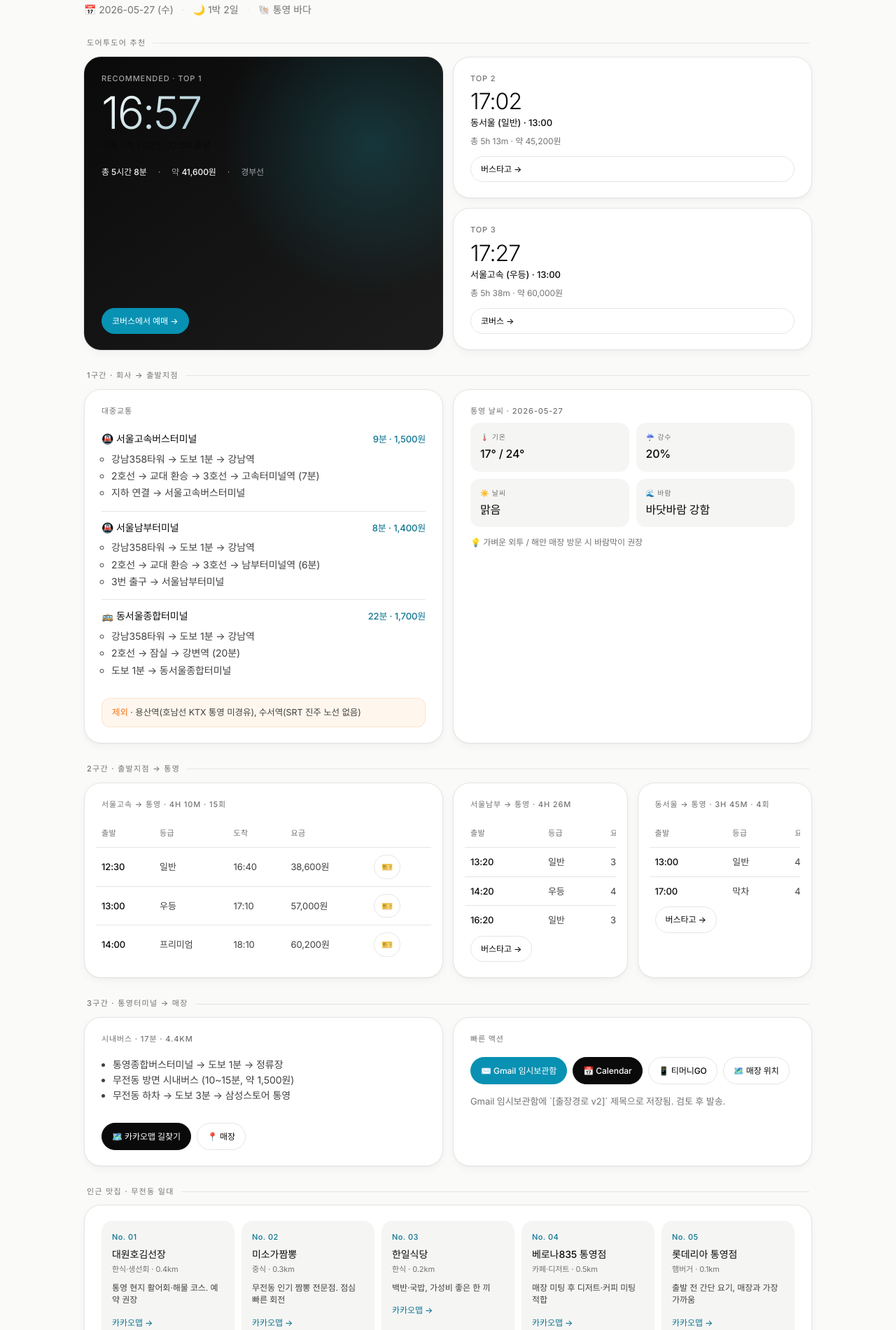
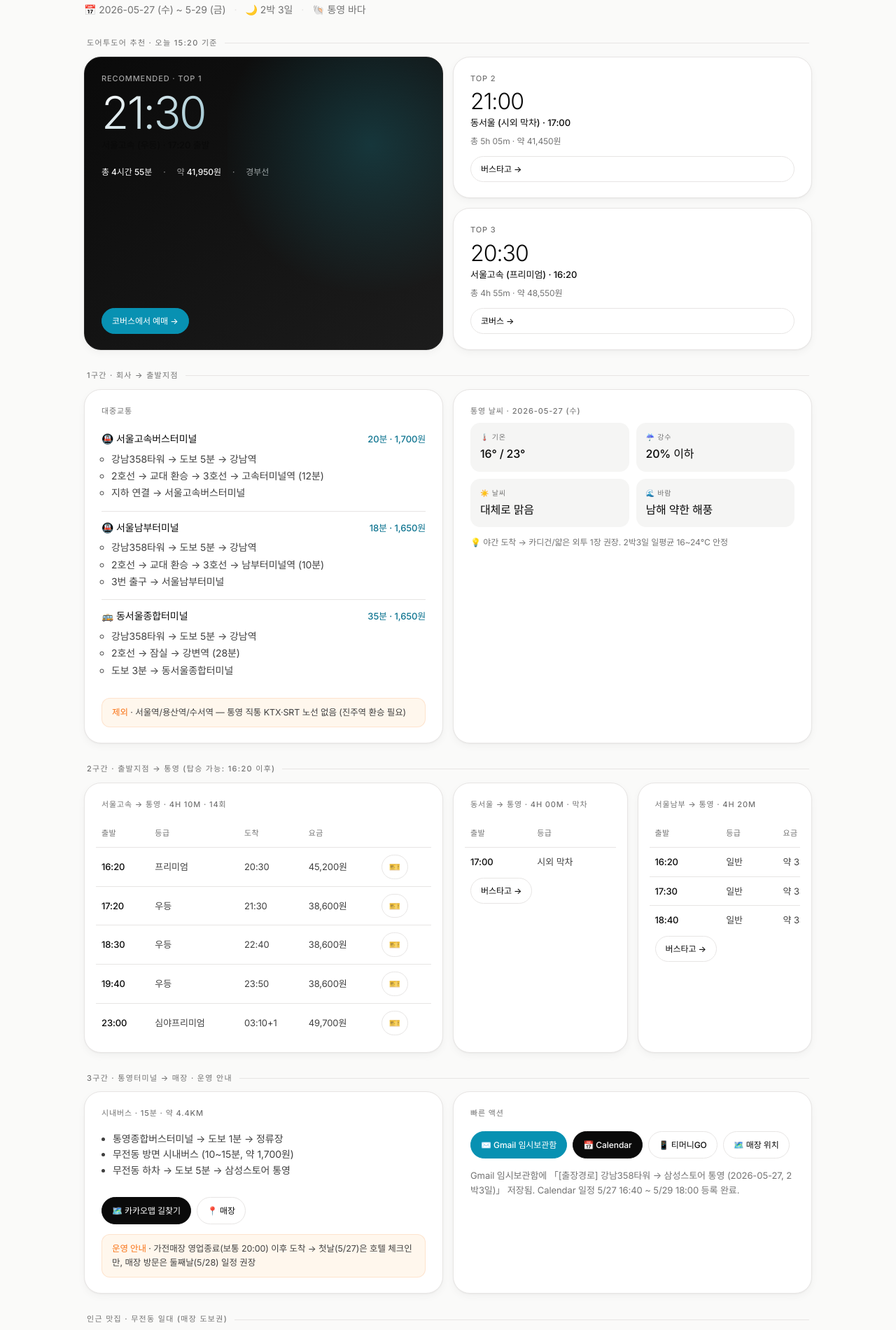
Before and after one commit to samsungsales445/trip-route-demo, a plain HTML site: page docs/index.html in a window 1280 px wide. Shown: the part 176-2076 px from the top of the page at 70% size. Drawn offline with Linux system fonts and the light colour scheme; a web font is replaced by a local one.

Commit message:
Update: 강남358타워 → 삼성스토어 통영 (2026-05-27, 2박3일)

```diff
--- a/docs/index.html
+++ b/docs/index.html
@@ -4,7 +4,7 @@
 <meta charset="UTF-8" />
 <meta name="viewport" content="width=device-width, initial-scale=1.0" />
 <title>출장경로 · 강남358타워 → 삼성스토어 통영</title>
-<meta name="description" content="2026-05-27 강남358타워에서 삼성스토어 통영 가는 도어투도어 출장 경로 (1박2일)" />
+<meta name="description" content="2026-05-27 강남358타워에서 삼성스토어 통영 가는 도어투도어 출장 경로 (2박3일)" />
 <meta name="theme-color" content="#0a0a0a" />
 <link rel="manifest" href="manifest.json" />
 <link rel="icon" type="image/png" sizes="32x32" href="favicon-32.png" />
@@ -479,28 +479,28 @@
     <div class="eyebrow">출장 경로</div>
     <h1>강남358타워<br/><span class="light">→ 삼성스토어 통영</span></h1>
     <div class="meta">
-      <span>📅 2026-05-27 (수)</span>
+      <span>📅 2026-05-27 (수) ~ 5-29 (금)</span>
       <span class="sep">·</span>
-      <span>🌙 1박 2일</span>
+      <span>🌙 2박 3일</span>
       <span class="sep">·</span>
       <span>🐚 통영 바다</span>
     </div>
   </header>
 
   <!-- ROW 1: TOP 3 -->
-  <div class="section-label">도어투도어 추천</div>
+  <div class="section-label">도어투도어 추천 · 오늘 15:20 기준</div>
   <div class="bento">
 
     <!-- TOP 1 — Hero -->
     <article class="card hero b-2x2">
       <div>
         <div class="label">Recommended · TOP 1</div>
-        <div class="number">16:57</div>
-        <h3>서울고속 (일반) · 12:30 출발</h3>
+        <div class="number">21:30</div>
+        <h3>서울고속 (우등) · 17:20 출발</h3>
         <div class="specs">
-          <span><strong>총 5시간 8분</strong></span>
+          <span><strong>총 4시간 55분</strong></span>
           <span>·</span>
-          <span>약 <strong>41,600원</strong></span>
+          <span>약 <strong>41,950원</strong></span>
           <span>·</span>
           <span>경부선</span>
         </div>
@@ -511,18 +511,18 @@
     <!-- TOP 2 -->
     <article class="card top-sm b-2">
       <div class="label">TOP 2</div>
-      <div class="number">17:02</div>
-      <h3>동서울 (일반) · 13:00</h3>
-      <div class="specs">총 5h 13m · 약 45,200원</div>
+      <div class="number">21:00</div>
+      <h3>동서울 (시외 막차) · 17:00</h3>
+      <div class="specs">총 5h 05m · 약 41,450원</div>
       <a class="btn ghost" href="https://www.bustago.or.kr/" target="_blank" rel="noopener">버스타고 →</a>
     </article>
 
     <!-- TOP 3 -->
     <article class="card top-sm b-2">
       <div class="label">TOP 3</div>
-      <div class="number">17:27</div>
-      <h3>서울고속 (우등) · 13:00</h3>
-      <div class="specs">총 5h 38m · 약 60,000원</div>
+      <div class="number">20:30</div>
+      <h3>서울고속 (프리미엄) · 16:20</h3>
+      <div class="specs">총 4h 55m · 약 48,550원</div>
       <a class="btn ghost" href="https://www.kobus.co.kr/" target="_blank" rel="noopener">코버스 →</a>
     </article>
 
@@ -538,92 +538,93 @@
         <li class="leg-item">
           <div class="head">
             <span class="name">🚇 서울고속버스터미널</span>
-            <span class="time">9분 · 1,500원</span>
+            <span class="time">20분 · 1,700원</span>
           </div>
           <ul class="steps">
-            <li>강남358타워 → 도보 1분 → 강남역</li>
-            <li>2호선 → 교대 환승 → 3호선 → 고속터미널역 (7분)</li>
+            <li>강남358타워 → 도보 5분 → 강남역</li>
+            <li>2호선 → 교대 환승 → 3호선 → 고속터미널역 (12분)</li>
             <li>지하 연결 → 서울고속버스터미널</li>
           </ul>
         </li>
         <li class="leg-item">
           <div class="head">
             <span class="name">🚇 서울남부터미널</span>
-            <span class="time">8분 · 1,400원</span>
+            <span class="time">18분 · 1,650원</span>
           </div>
           <ul class="steps">
-            <li>강남358타워 → 도보 1분 → 강남역</li>
-            <li>2호선 → 교대 환승 → 3호선 → 남부터미널역 (6분)</li>
+            <li>강남358타워 → 도보 5분 → 강남역</li>
+            <li>2호선 → 교대 환승 → 3호선 → 남부터미널역 (10분)</li>
             <li>3번 출구 → 서울남부터미널</li>
           </ul>
         </li>
         <li class="leg-item">
           <div class="head">
             <span class="name">🚌 동서울종합터미널</span>
-            <span class="time">22분 · 1,700원</span>
+            <span class="time">35분 · 1,650원</span>
           </div>
           <ul class="steps">
-            <li>강남358타워 → 도보 1분 → 강남역</li>
-            <li>2호선 → 잠실 → 강변역 (20분)</li>
-            <li>도보 1분 → 동서울종합터미널</li>
+            <li>강남358타워 → 도보 5분 → 강남역</li>
+            <li>2호선 → 잠실 → 강변역 (28분)</li>
+            <li>도보 3분 → 동서울종합터미널</li>
           </ul>
         </li>
       </ul>
       <div class="note">
-        <strong>제외</strong> · 용산역(호남선 KTX 통영 미경유), 수서역(SRT 진주 노선 없음)
+        <strong>제외</strong> · 서울역/용산역/수서역 — 통영 직통 KTX·SRT 노선 없음 (진주역 환승 필요)
       </div>
     </article>
 
     <!-- 날씨 -->
     <article class="card b-2">
-      <div class="label">통영 날씨 · 2026-05-27</div>
+      <div class="label">통영 날씨 · 2026-05-27 (수)</div>
       <div class="weather-grid">
-        <div class="w-cell"><div class="label">🌡️ 기온</div><div class="value">17° / 24°</div></div>
-        <div class="w-cell"><div class="label">☔ 강수</div><div class="value">20%</div></div>
-        <div class="w-cell"><div class="label">☀️ 날씨</div><div class="value">맑음</div></div>
-        <div class="w-cell"><div class="label">🌊 바람</div><div class="value">바닷바람 강함</div></div>
+        <div class="w-cell"><div class="label">🌡️ 기온</div><div class="value">16° / 23°</div></div>
+        <div class="w-cell"><div class="label">☔ 강수</div><div class="value">20% 이하</div></div>
+        <div class="w-cell"><div class="label">☀️ 날씨</div><div class="value">대체로 맑음</div></div>
+        <div class="w-cell"><div class="label">🌊 바람</div><div class="value">남해 약한 해풍</div></div>
       </div>
-      <div class="w-tip">💡 가벼운 외투 / 해안 매장 방문 시 바람막이 권장</div>
+      <div class="w-tip">💡 야간 도착 → 카디건/얇은 외투 1장 권장. 2박3일 일평균 16~24℃ 안정</div>
     </article>
 
   </div>
 
   <!-- ROW 3: 2구간 -->
-  <div class="section-label">2구간 · 출발지점 → 통영</div>
+  <div class="section-label">2구간 · 출발지점 → 통영 (탑승 가능: 16:20 이후)</div>
   <div class="bento">
 
     <article class="card b-2">
-      <div class="label">서울고속 → 통영 · 4h 10m · 15회</div>
+      <div class="label">서울고속 → 통영 · 4h 10m · 14회</div>
       <div class="tbl-wrap"><table>
         <thead><tr><th>출발</th><th>등급</th><th>도착</th><th>요금</th><th></th></tr></thead>
         <tbody>
-          <tr><td>12:30</td><td>일반</td><td>16:40</td><td>38,600원</td><td><a class="btn ghost icon" href="https://www.kobus.co.kr/" target="_blank" rel="noopener">🎫</a></td></tr>
-          <tr><td>13:00</td><td>우등</td><td>17:10</td><td>57,000원</td><td><a class="btn ghost icon" href="https://www.kobus.co.kr/" target="_blank" rel="noopener">🎫</a></td></tr>
-          <tr><td>14:00</td><td>프리미엄</td><td>18:10</td><td>60,200원</td><td><a class="btn ghost icon" href="https://www.kobus.co.kr/" target="_blank" rel="noopener">🎫</a></td></tr>
+          <tr><td>16:20</td><td>프리미엄</td><td>20:30</td><td>45,200원</td><td><a class="btn ghost icon" href="https://www.kobus.co.kr/" target="_blank" rel="noopener">🎫</a></td></tr>
+          <tr><td>17:20</td><td>우등</td><td>21:30</td><td>38,600원</td><td><a class="btn ghost icon" href="https://www.kobus.co.kr/" target="_blank" rel="noopener">🎫</a></td></tr>
+          <tr><td>18:30</td><td>우등</td><td>22:40</td><td>38,600원</td><td><a class="btn ghost icon" href="https://www.kobus.co.kr/" target="_blank" rel="noopener">🎫</a></td></tr>
+          <tr><td>19:40</td><td>우등</td><td>23:50</td><td>38,600원</td><td><a class="btn ghost icon" href="https://www.kobus.co.kr/" target="_blank" rel="noopener">🎫</a></td></tr>
+          <tr><td>23:00</td><td>심야프리미엄</td><td>03:10+1</td><td>49,700원</td><td><a class="btn ghost icon" href="https://www.kobus.co.kr/" target="_blank" rel="noopener">🎫</a></td></tr>
         </tbody>
       </table></div>
     </article>
 
     <article class="card b-1">
-      <div class="label">서울남부 → 통영 · 4h 26m</div>
+      <div class="label">동서울 → 통영 · 4h 00m · 막차</div>
       <div class="tbl-wrap"><table>
         <thead><tr><th>출발</th><th>등급</th><th>요금</th></tr></thead>
         <tbody>
-          <tr><td>13:20</td><td>일반</td><td>33,000원</td></tr>
-          <tr><td>14:20</td><td>우등</td><td>43,000원</td></tr>
-          <tr><td>16:20</td><td>일반</td><td>33,000원</td></tr>
+          <tr><td>17:00</td><td>시외 막차</td><td>38,100원</td></tr>
         </tbody>
       </table></div>
       <a class="btn ghost" style="margin-top:10px;align-self:flex-start;" href="https://www.bustago.or.kr/" target="_blank" rel="noopener">버스타고 →</a>
     </article>
 
     <article class="card b-1">
-      <div class="label">동서울 → 통영 · 3h 45m · 4회</div>
+      <div class="label">서울남부 → 통영 · 4h 20m</div>
       <div class="tbl-wrap"><table>
         <thead><tr><th>출발</th><th>등급</th><th>요금</th></tr></thead>
         <tbody>
-          <tr><td>13:00</td><td>일반</td><td>42,000원</td></tr>
-          <tr><td>17:00</td><td>막차</td><td>42,000원</td></tr>
+          <tr><td>16:20</td><td>일반</td><td>약 33,000원</td></tr>
+          <tr><td>17:30</td><td>일반</td><td>약 33,000원</td></tr>
+          <tr><td>18:40</td><td>일반</td><td>약 33,000원</td></tr>
         </tbody>
       </table></div>
       <a class="btn ghost" style="margin-top:10px;align-self:flex-start;" href="https://www.bustago.or.kr/" target="_blank" rel="noopener">버스타고 →</a>
@@ -632,19 +633,22 @@
   </div>
 
   <!-- ROW 4: 3구간 + 빠른 액션 -->
-  <div class="section-label">3구간 · 통영터미널 → 매장</div>
+  <div class="section-label">3구간 · 통영터미널 → 매장 · 운영 안내</div>
   <div class="bento">
 
     <article class="card b-2">
-      <div class="label">시내버스 · 17분 · 4.4km</div>
+      <div class="label">시내버스 · 15분 · 약 4.4km</div>
       <ul class="steps" style="margin-top:8px; font-size:13px; color:var(--ink-2); padding-left:16px;">
         <li>통영종합버스터미널 → 도보 1분 → 정류장</li>
-        <li>무전동 방면 시내버스 (10~15분, 약 1,500원)</li>
-        <li>무전동 하차 → 도보 3분 → 삼성스토어 통영</li>
+        <li>무전동 방면 시내버스 (10~15분, 약 1,700원)</li>
+        <li>무전동 하차 → 도보 5분 → 삼성스토어 통영</li>
       </ul>
       <div class="quick" style="margin-top:14px;">
         <a class="btn" href="https://map.kakao.com/?sName=통영종합버스터미널&eName=삼성스토어%20통영" target="_blank" rel="noopener">🗺️ 카카오맵 길찾기</a>
         <a class="btn ghost" href="https://map.kakao.com/link/to/삼성스토어%20통영,34.86029522870429,128.42678617831243" target="_blank" rel="noopener">📍 매장</a>
+      </div>
+      <div class="note" style="margin-top:14px;">
+        <strong>운영 안내</strong> · 가전매장 영업종료(보통 20:00) 이후 도착 → 첫날(5/27)은 호텔 체크인만, 매장 방문은 둘째날(5/28) 일정 권장
       </div>
     </article>
 
@@ -657,14 +661,14 @@
         <a class="btn ghost" href="https://map.kakao.com/?q=삼성스토어%20통영" target="_blank" rel="noopener">🗺️ 매장 위치</a>
       </div>
       <p class="muted" style="margin-top:14px;">
-        Gmail 임시보관함에 `[출장경로 v2]` 제목으로 저장됨. 검토 후 발송.
+        Gmail 임시보관함에 「[출장경로] 강남358타워 → 삼성스토어 통영 (2026-05-27, 2박3일)」 저장됨. Calendar 일정 5/27 16:40 ~ 5/29 18:00 등록 완료.
       </p>
     </article>
 
   </div>
 
   <!-- ROW 5: 맛집 -->
-  <div class="section-label">인근 맛집 · 무전동 일대</div>
+  <div class="section-label">인근 맛집 · 무전동 일대 (매장 도보권)</div>
   <div class="bento">
     <article class="card b-4">
       <div class="rest-grid">
@@ -705,7 +709,7 @@
           <div class="rank">No. 05</div>
           <div class="name">롯데리아 통영점</div>
           <div class="cat">햄버거 · 0.1km</div>
-          <div class="desc">출발 전 간단 요기, 매장과 가장 가까움</div>
+          <div class="desc">매장 옆 롯데마트 1층, 빠른 식사</div>
           <a class="link" href="https://map.kakao.com/?q=롯데리아%20롯데마트통영점" target="_blank" rel="noopener">카카오맵 →</a>
         </div>
 
@@ -714,47 +718,47 @@
   </div>
 
   <!-- ROW 6: 호텔 -->
-  <div class="section-label">인근 호텔 · 1박 70k~100k</div>
+  <div class="section-label">인근 호텔 · 2박 합산 140k~165k (1박 70k~82k)</div>
   <div class="bento">
 
     <article class="hotel-card b-1" style="grid-column: span 2;">
       <div class="rank">No. 01 · Recommended</div>
       <div class="name">Hound Hotel Tongyeong</div>
-      <div class="meta">2성 · 약 2.5km · 강구안 인근</div>
+      <div class="meta">2성 · 약 2.5km · 강구안 인근 · 평점 8.0/79</div>
       <div class="price-row">
-        <div class="price">81,536<span class="unit">원/박</span></div>
+        <div class="price">163,072<span class="unit">원/2박 (81,536/박)</span></div>
         <div class="rating">★ 8.0 (79)</div>
       </div>
-      <a class="btn accent" href="https://www.booking.com/hotel/kr/tongyeonghaundeuhotel.html?aid=8132308&checkin=2026-05-27&checkout=2026-05-28&no_rooms=1&group_adults=1&selected_currency=KRW" target="_blank" rel="noopener">Booking.com 예약 →</a>
+      <a class="btn accent" href="https://www.booking.com/hotel/kr/tongyeonghaundeuhotel.html?aid=8132308&checkin=2026-05-27&checkout=2026-05-29&no_rooms=1&group_adults=1&selected_currency=KRW" target="_blank" rel="noopener">Booking.com 예약 →</a>
     </article>
 
     <article class="hotel-card b-1">
       <div class="rank">No. 02</div>
       <div class="name">호텔 피코</div>
-      <div class="meta">2성 · 약 2.7km</div>
+      <div class="meta">2성 · 약 2.7km · 항남4길</div>
       <div class="price-row">
-        <div class="price">77,469<span class="unit">원</span></div>
-        <div class="rating">★ 7.3</div>
+        <div class="price">154,938<span class="unit">원/2박</span></div>
+        <div class="rating">★ 7.3 (88)</div>
       </div>
-      <a class="btn" href="https://www.booking.com/hotel/kr/pico-tongyeong-si2.html?aid=8132308&checkin=2026-05-27&checkout=2026-05-28&no_rooms=1&group_adults=1&selected_currency=KRW" target="_blank" rel="noopener">예약 →</a>
+      <a class="btn" href="https://www.booking.com/hotel/kr/pico-tongyeong-si2.html?aid=8132308&checkin=2026-05-27&checkout=2026-05-29&no_rooms=1&group_adults=1&selected_currency=KRW" target="_blank" rel="noopener">예약 →</a>
     </article>
 
     <article class="hotel-card b-1">
       <div class="rank">No. 03</div>
-      <div class="name">통영관광호텔</div>
-      <div class="meta">약 2.3km</div>
+      <div class="name">통영 브릿지호텔</div>
+      <div class="meta">용남면 · 약 3.2km · 가성비</div>
       <div class="price-row">
-        <div class="price">93,000<span class="unit">원</span></div>
+        <div class="price">140,000<span class="unit">원/2박</span></div>
         <div class="rating">—</div>
       </div>
-      <a class="btn" href="https://www.booking.com/hotel/kr/tongyeong-tourist-tongyeongsi.html?aid=8132308&checkin=2026-05-27&checkout=2026-05-28&no_rooms=1&group_adults=1&selected_currency=KRW" target="_blank" rel="noopener">예약 →</a>
+      <a class="btn" href="https://www.booking.com/hotel/kr/beurisjihotel.html?aid=8132308&checkin=2026-05-27&checkout=2026-05-29&no_rooms=1&group_adults=1&selected_currency=KRW" target="_blank" rel="noopener">예약 →</a>
     </article>
 
   </div>
 
   <footer>
     Generated by Claude Code · 출장경로 스킬<br/>
-    <span class="sig">v1 · Bento Modern</span>
+    <span class="sig">v2 · 통영 2박3일 · 2026-05-27</span>
   </footer>
 
 </div>
```
